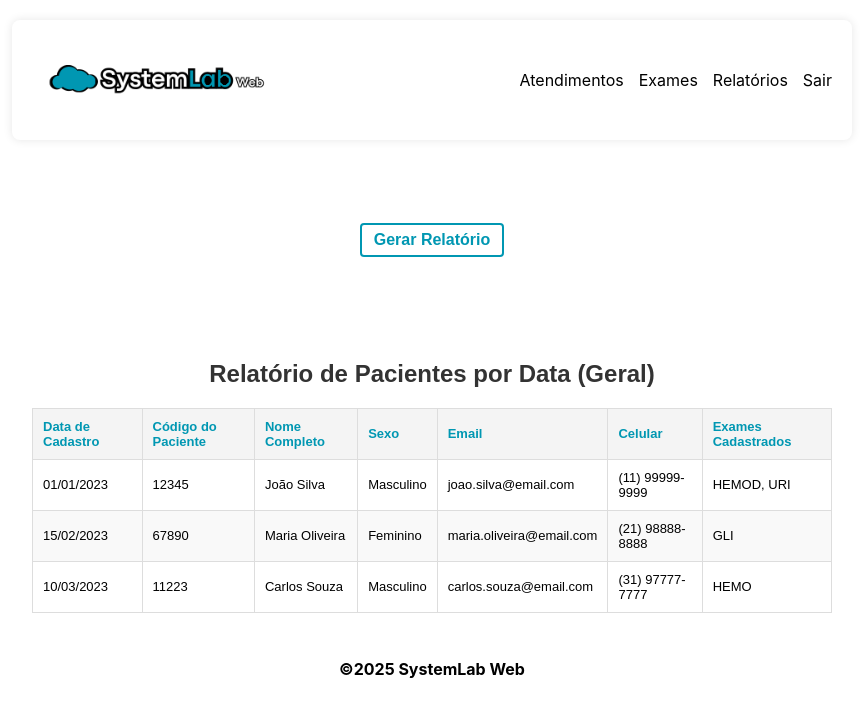
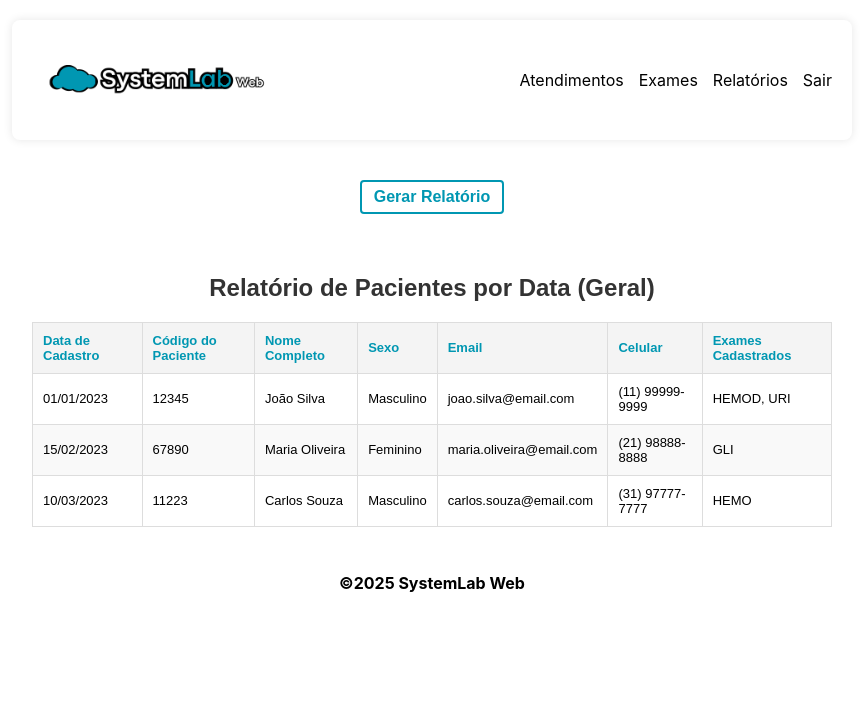
Before and after one commit to CoderRocha/systemlab-web, a React (Create React App) app: page /relatorios in a window 1280 px wide. Shown: the top 716 px of the page, without its empty margins (208-1071 px from the left). Built offline with nearby package versions, Linux system fonts and the light colour scheme; the HTML template or start-up script is replaced by a standard one.

Commit message:
fixed 'Relatorios' table position to stay in the center of the page

```diff
--- a/src/pages/relatorios/Relatorios.module.css
+++ b/src/pages/relatorios/Relatorios.module.css
@@ -15,9 +15,10 @@
 
 .container {
     display: flex;
+    flex-direction: column; /* Permite alinhar o botão e a tabela verticalmente */
     justify-content: center;
     align-items: center;
-    height: 20vh;
+    padding: 20px;
 }
 
 .btn:hover {
```
